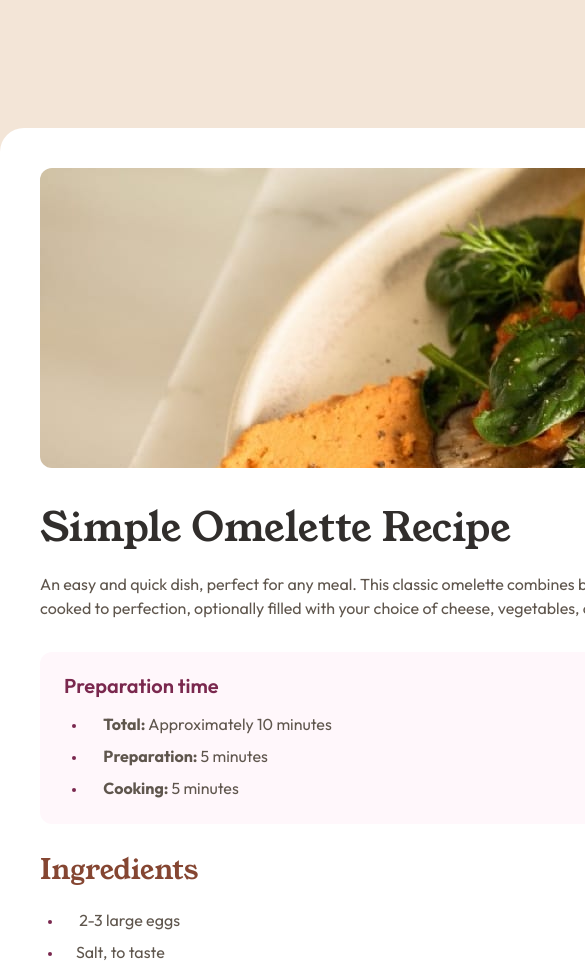
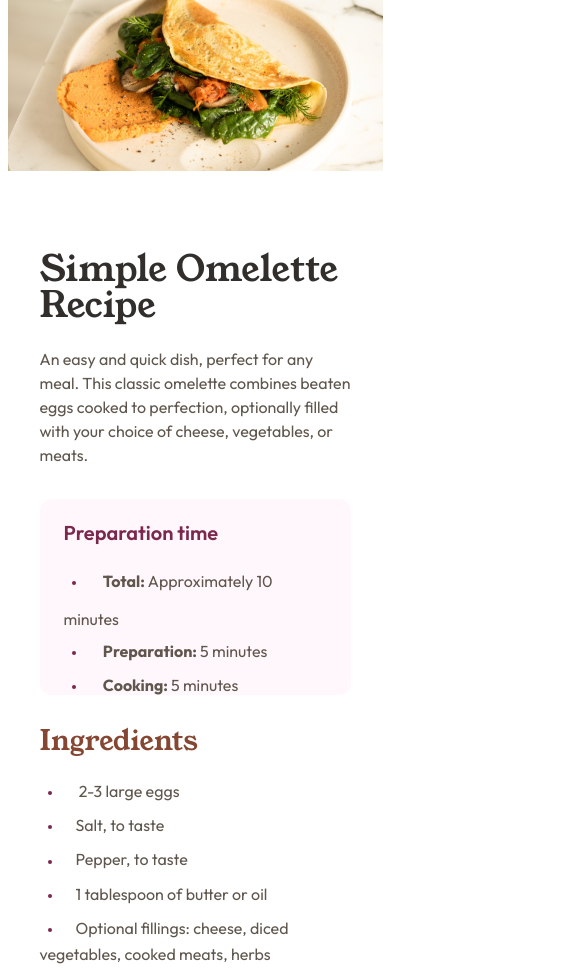
Before and after one commit to marynaKolikova/recipe-page, a plain HTML site: page index.html in a window 390 px wide. Shown: the top 969 px of the page, 585 px wide, since content can reach past the window. Drawn offline with Linux system fonts and the light colour scheme.

Commit message:
Add mobile

```diff
--- a/index.html
+++ b/index.html
@@ -16,6 +16,7 @@
   <header></header>
   <nav></nav>
   <main>
+    <div class="mob-img"></div>
     <article>
       <div class="img"></div>
       <div>
@@ -26,7 +27,7 @@
       <div class="preparation">
         <h2>Preparation time</h2>
         <ul>
-          <li><svg width="4" height="24" viewBox="0 0 4 24" fill="none" xmlns="http://www.w3.org/2000/svg">
+          <li class="svg-m"><svg width="4" height="24" viewBox="0 0 4 24" fill="none" xmlns="http://www.w3.org/2000/svg">
               <circle cx="2" cy="12" r="2" fill="#7A284E" />
             </svg>
             <span>Total: </span>Approximately 10 minutes
@@ -91,13 +92,25 @@
         <h3>Nutrition</h3>
         <p class="nut">The table below shows nutritional values per serving without the additional fillings.</p>
         <div class="nutrition">
-          <p><span>Calories</span>277kcal</p>
+          <div class="container">
+            <p>Calories</p>
+            <p class="color">277kcal</p>
+          </div>
           <hr>
-          <p><span>Carbs</span>0g</p>
+          <div class="container">
+            <p>Carbs</p>
+            <p class="color">0g</p>
+          </div>
           <hr>
-          <p><span>Protein</span>20g</p>
+          <div class="container">
+            <p>Protein</p>
+            <p class="color">20g</p>
+          </div>
           <hr>
-          <p><span>Fat</span>22g</p>
+          <div class="container">
+            <p>Fat</p>
+            <p class="color">22g</p>
+          </div>
         </div>
       </div>
     </article>
--- a/style.css
+++ b/style.css
@@ -46,9 +46,10 @@ article {
 .img {
     width: 656px;
     height: 300px;
-    background: url(./assets/images/image-omelette.jpeg);
+    background: url(./assets/images/Omelette.png);
     border-radius: 12px;
     margin-bottom: 40px;
+    background-repeat: no-repeat;
 }
 
 h1 {
@@ -105,10 +106,6 @@ li {
     font-size: 16px;
     line-height: 150%;
     color: #5F564D;
-}
-
-ul li {
-    height: 24px;
 }
 
 span {
@@ -172,3 +169,73 @@ hr {
 .nut {
     margin-bottom: 24px;
 }
+
+.container p {
+    width: 288px;
+}
+
+.container {
+    display: flex;
+    justify-content: space-evenly;
+}
+
+.color {
+    color: #7A284E;
+    font-weight: bold;
+}
+
+@media (max-width: 768px) {
+    article {
+        width: 616px;
+    }
+
+    .img {
+        background: url(./assets/images/top-image.png);
+        width: 536px;
+        height: 300px;
+    }
+
+    .preparation {
+        width: 536px;
+    }
+}
+
+@media (max-width: 616px) {
+    body {
+        background: #FFFFFF;
+    }
+
+    article {
+        width: 375px;
+        border-radius: 0%;
+        margin: 0 auto;
+        padding-right: 32px;
+        padding-left: 32px;
+    }
+
+    .img {
+        width: 0;
+        height: 0;
+    }
+
+    .mob-img {
+        background: url(./assets/images/top-imagmmm.png);
+        width: 375px;
+        height: 171px;
+        margin: 0 auto;
+    }
+
+    .preparation {
+        width: 311px;
+        height: 196px;
+    }
+
+    h1 {
+        font-weight: 400;
+        font-size: 36px;
+    }
+
+    .svg-m svg {
+        height: 48px;
+    }
+}
```
Also changed, not shown: assets/images/Omelette.png (added), assets/images/top-image.png (added), assets/images/top-imagmmm.png (added).
